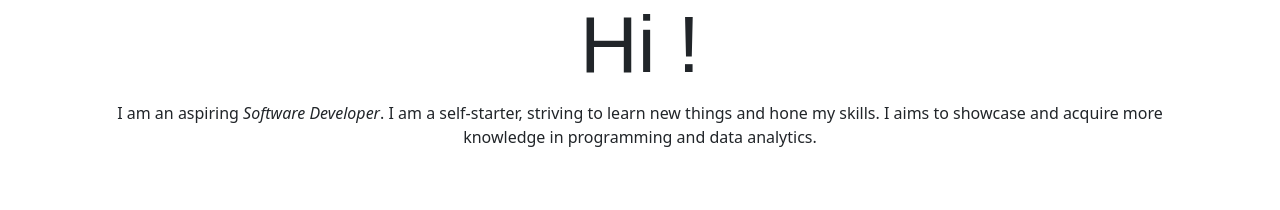
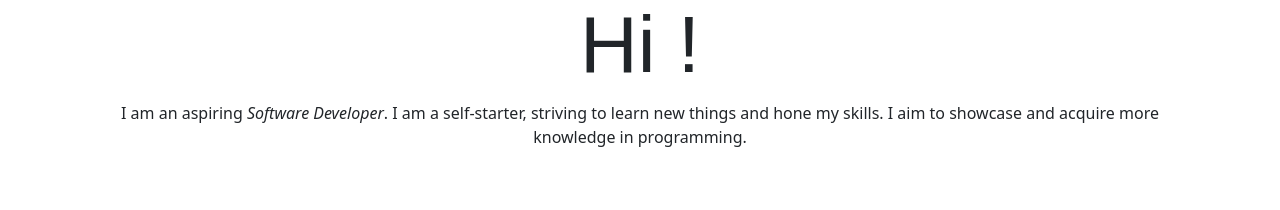
Before and after one commit to patricksayao/new-portfolio, a plain HTML site: page index.html in a window 1280 px wide. Shown: the part 3890-4100 px from the top of the page. Drawn offline with nearby package versions, Linux system fonts and the light colour scheme; a web font is replaced by a local one.

Commit message:
Update index.html

```diff
--- a/index.html
+++ b/index.html
@@ -262,8 +262,8 @@
                     <p>
                         I am an aspiring <em>Software Developer</em>.
                         I am a self-starter, striving to learn new things and hone
-                        my skills. I aims to showcase and acquire more knowledge
-                        in programming and data analytics.
+                        my skills. I aim to showcase and acquire more knowledge
+                        in programming.
                     </p>
                 </div>
             </div>
```
